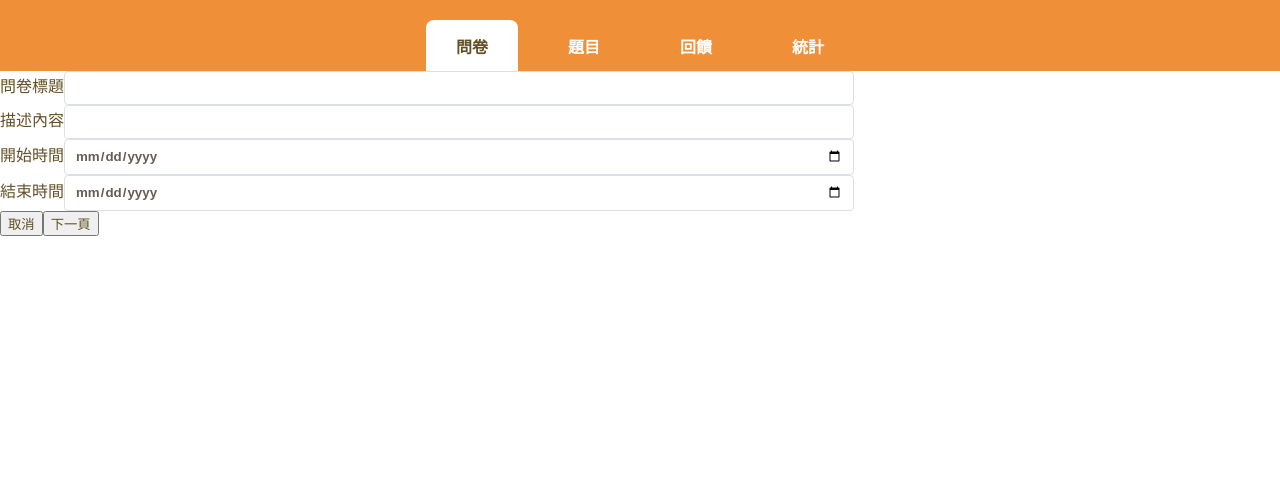
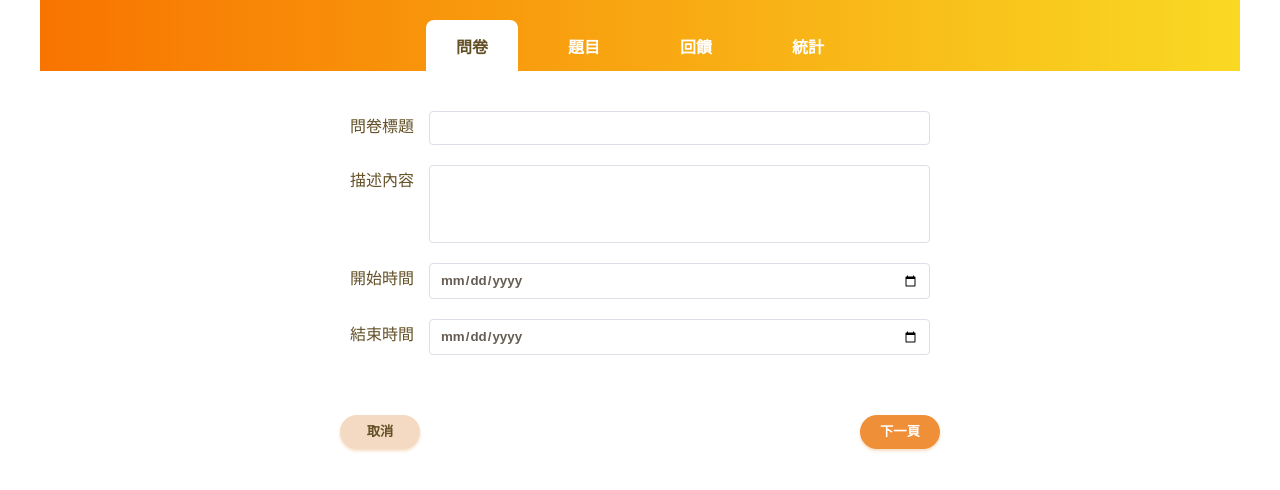
Before and after one commit to emily-ytliu/question_frontend, a Vue app: page /backAdmin/question in a window 1280 px wide. Both pictures are taken after a click on the item "問卷". Shown: the top 490 px of the page. Built offline with nearby package versions, Linux system fonts and the light colour scheme; what vxe-table would draw is missing.

Commit message:
問卷頁簽完成、題目top完成

```diff
--- a/index.html
+++ b/index.html
@@ -4,7 +4,7 @@
     <meta charset="UTF-8">
     <link rel="icon" href="/favicon.ico">
     <meta name="viewport" content="width=device-width, initial-scale=1.0">
-    <title>Vite App</title>
+    <title>動態問卷</title>
   </head>
   <body>
     <div id="app"></div>
--- a/src/App.vue
+++ b/src/App.vue
@@ -4,9 +4,14 @@ import { RouterLink, RouterView } from 'vue-router'
 
 <template>
   <!-- 通過"完整路徑"作為key值，確保路由發生變化時，RouterView會重新創建和渲染 -->
-  <RouterView :key="$route.fullPath" />
+  <body>
+    <RouterView :key="$route.fullPath" />
+  </body>
 </template>
 
 <style lang="scss">
-
+body {
+  width: 1200px;
+  margin: 0 auto;
+}
 </style>
--- a/src/assets/main.css
+++ b/src/assets/main.css
@@ -1,8 +1,10 @@
 :root {
     --grey-light: #dcdfe6;
     --grey-dark: #9d9ea1;
+    --grey-darker: #7e7f80;
     --orange-dark: #ef9038;
     --orange-light: #f4dac2;
+    --button-hover: #f8b617;
     --font-light: #fff;
     --font-dark: #635027;
     --bg-light: #fff;
@@ -14,11 +16,12 @@
 }
 
 a {
-text-decoration: none;
+    text-decoration: none;
 }
 
 
-input {
+input,
+textarea {
     width: 60%;
     padding: 0 10px;
     line-height: 2rem;
--- a/src/components/AdminContent.vue
+++ b/src/components/AdminContent.vue
@@ -1,6 +1,8 @@
 <script>
+import SmallBtn from './SmallBtn.vue';
 export default {
     components: {
+        SmallBtn
     },
     data() {
         return {
@@ -21,27 +23,65 @@ export default {
 
 <template>
     <div class="admin-content-wrap">
+        <div class="item-box">
             <div class="item">
-            <label for="qTitle">問卷標題</label>
-            <input type="text" v-model="qTitleInput">
+                <label for="qTitleInput">問卷標題</label>
+                <input type="text" id="qTitleInput"
+                v-model="qTitleInput">
             </div>
             <div class="item">
-            <label for="qTitle">描述內容</label>
-            <input type="text" v-model="qContentInput">
+                <label for="qContentInput">描述內容</label>
+                <textarea rows="3" class="content-input" id="qContentInput" v-model="qContentInput"></textarea>
             </div>
             <div class="item">
-            <label for="qStartDate">開始時間</label>
-            <input type="date" v-model="qStartInput">
+                <label for="qStartInput">開始時間</label>
+                <input type="date" id="qStartInput" v-model="qStartInput">
             </div>
             <div class="item">
-            <label for="qEndDate">結束時間</label>
-            <input type="date" v-model="qEndInput">
+                <label for="qEndInput">結束時間</label>
+                <input type="date" id="qEndInput"
+                v-model="qEndInput">
             </div>
-        <button>取消</button>
-        <button>下一頁</button>
+        </div>
+        <div class="btn-box">
+            <SmallBtn type="button" :btnText="'取消'" />
+            <SmallBtn type="button" :bgc="'var(--orange-dark)'" :color="'var(--font-light)'" :btnText="'下一頁'" />
+        </div>
     </div>
 </template>
 
 <style lang="scss" scoped>
+.admin-content-wrap {
+    width: 600px;
+    margin: 0 auto;
+    .item-box {
+        margin: 40px 0;
+        padding: 0 10px;
+        .item {
+            display: flex;
+            // justify-content: center;
+            padding-bottom: 20px;
 
+            label {
+                padding-right: 15px;
+                line-height: 2rem;
+            }
+
+            input,
+            textarea {
+                width: 479px;
+            }
+
+            .content-input {
+                padding: 7px 10px;
+                line-height: 1.3rem;
+                resize: none;
+            }
+        }
+    }
+    .btn-box {
+        display: flex;
+        justify-content: space-between;
+    }
+}
 </style>
--- a/src/components/AdminQuestion.vue
+++ b/src/components/AdminQuestion.vue
@@ -1,12 +1,16 @@
 <script>
-import SelectDropdown from './SelectDropdown.vue';
+import AdminQuestionTop from './AdminQuestionTop.vue';
+import AdminQuestionTable from './AdminQuestionTable.vue'
+import SmallBtn from './SmallBtn.vue';
 export default {
     components: {
-        SelectDropdown
+        AdminQuestionTop,
+        AdminQuestionTable,
+        SmallBtn
     },
     data() {
         return {
-            qInput: "",
+
         }
     },
     methods: {
@@ -20,37 +24,22 @@ export default {
 
 <template>
     <div class="admin-question-wrap">
-        <div class="question-box">
-            <div class="item">
-                <label for="qTitle">問題</label>
-                <input type="text" v-model="qInput">
-            </div>
-            <div class="item">
-                <SelectDropdown />
-            </div>
-            <div class="item">
-
-            </div>
-
-
+        <AdminQuestionTop />
+        <AdminQuestionTable />
+        <div class="btn-box">
+            <SmallBtn type="button" :btnText="'取消'" />
+            <SmallBtn type="button" :bgc="'var(--orange-dark)'" :color="'var(--font-light)'" :btnText="'確認'" />
         </div>
-
     </div>
 </template>
 
 <style lang="scss" scoped>
 .admin-question-wrap {
-    .question-box {
-        .item {
-            display: flex;
-            width: 480px;
-            margin: 20px auto;
-
-            label {
-                padding: 0 15px;
-                line-height: 2rem;
-            }
-        }
+    .btn-box {
+        display: flex;
+        justify-content: space-between;
+        width: 600px;
+        margin: 0 auto;
     }
 }
 </style>
--- /dev/null
+++ b/src/components/AdminQuestionTable.vue
@@ -0,0 +1,30 @@
+<script>
+export default {
+    components: {
+    },
+    data() {
+        return {
+
+        }
+    },
+    methods: {
+
+    },
+    mounted() {
+
+    }
+}
+</script>
+
+<template>
+    <div class="admin-question-table-wrap">
+        <AdminQuestionTop />
+
+    </div>
+</template>
+
+<style lang="scss" scoped>
+.admin-question-table-wrap {
+
+}
+</style>
--- /dev/null
+++ b/src/components/AdminQuestionTop.vue
@@ -0,0 +1,159 @@
+<script>
+import SelectDropdown from './SelectDropdown.vue';
+export default {
+    components: {
+        SelectDropdown
+    },
+    data() {
+        return {
+            qInput: "",
+            notNull: "",
+            selector: "",
+        }
+    },
+    methods: {
+
+    },
+    mounted() {
+
+    }
+}
+</script>
+
+<template>
+    <div class="admin-question-top-wrap">
+        <div class="question-box">
+            <div class="group group-box-1">
+                <div class="item q-box">
+                    <label for="qTitle">問題</label>
+                    <input type="text" id="qTitle"
+                    v-model="qInput">
+                </div>
+                <div class="item not-null-box">
+                    <input type="checkbox" id="notNull" v-model="notNull">
+                    <label for="notNull">必填</label>
+                </div>
+            </div>
+            <div class="group group-box-2">
+                <div class="item">
+                    <SelectDropdown />
+                </div>
+                <div class="item selector-box">
+                    <label for="selector">選項</label>
+                    <input type="text" id="selector"
+                    v-model="selector">
+                </div>
+                <div class="item">
+                    <p>( 多個選項用 ; 分隔 )</p>
+                </div>
+            </div>
+            <button type="button">新增問題</button>
+        </div>
+
+    </div>
+</template>
+
+<style lang="scss" scoped>
+.admin-question-top-wrap {
+    width: 50%;
+    margin: 40px auto;
+    .question-box {
+        .group {
+            display: flex;
+            margin: 0 auto;
+            padding: 0 10px 20px;
+
+            .item {
+                display: flex;
+
+                label {
+                    padding-right: 15px;
+                    line-height: 2rem;
+                }
+            }
+        }
+        .group-box-1 {
+            .q-box {
+                width: 88%;
+
+                input {
+                    width: 86%;
+                }
+            }
+            .not-null-box {
+                label {
+                    padding: 0 5px;
+                    font-size: .9rem;
+                }
+
+                input[type="checkbox"] {
+                /* 移除預設 input styles */
+                appearance: none;
+                width: 1rem;
+                height: 1rem;
+                margin-top: 8px;
+                display: grid;
+                place-content: center;
+                }
+
+                input[type="checkbox"]::before {
+                content: "";
+                width: .6rem;
+                height: .6rem;
+                clip-path: polygon(14% 44%, 0 65%, 50% 100%, 100% 16%, 80% 0%, 43% 62%);
+                transform: scale(0);
+                transform-origin: bottom left;
+                transition: 120ms transform ease-in-out;
+                box-shadow: inset 1em 1em var(--orange-dark);
+                /* Windows High Contrast Mode */
+                background-color: CanvasText;
+                }
+
+                input[type="checkbox"]:checked::before {
+                transform: scale(1);
+                }
+            }
+        }
+        .group-box-2 {
+            .selector-box {
+                width: 334px;
+                margin: 0 10px 0 30px;
+
+                input {
+                    width: 265px;
+                }
+            }
+
+            p {
+                height: fit-content;
+                margin: auto 0;
+                font-size: .8rem;
+                color: var(--grey-darker);
+            }
+        }
+        button {
+            width: 100%;
+            margin: 20px 0 10px;
+            line-height: 2rem;
+            border: none;
+            border-radius: 50px;
+            background-color: var(--orange-dark);
+            box-shadow: 0px 2px 3px 0px rgba(240, 188, 136, 0.5);
+            color: var(--font-light);
+            font-weight: bold;
+            cursor: pointer;
+            transition: .4s;
+
+            &:hover {
+                background-color: var(--button-hover);
+                color: var(--font-dark);
+                box-shadow: 0px 15px 20px var(--orange-light);
+                transform: translateY(-3px);
+            }
+            &:active {
+            scale: .98;
+        }
+        }
+    }
+}
+</style>
--- a/src/components/SelectDropdown.vue
+++ b/src/components/SelectDropdown.vue
@@ -33,9 +33,12 @@ export default {
 <style lang="scss" scoped>
 .select-drop {
     width: 90px;
+    position: relative;
+
     &:hover{
         .dropdown {
             display: block;
+            position: absolute;
         }
     }
     .drop-option {
@@ -67,6 +70,7 @@ export default {
         background-color: #f9f9f9;
         box-shadow: 0px 2px 3px 0px #ccc;
         border-radius: 4px;
+
         li {
             padding: 0 10px;
             line-height: 2rem;
--- /dev/null
+++ b/src/components/SmallBtn.vue
@@ -0,0 +1,49 @@
+<script>
+export default {
+    components: {
+    },
+    props: ["btnText", "bgc", "color"],
+    data() {
+        return {
+            defaultBgc: "var(--orange-light)"
+        }
+    },
+    methods: {
+    },
+    computed: {
+        computedBgc() {
+            return this.bgc || this.defaultBgc;
+        }
+    },
+    mounted() {
+    }
+}
+</script>
+
+<template>
+    <div class="small-btn-wrap">
+        <button :style="{ 'background-color': computedBgc, 'color': color }">{{ btnText }}</button>
+    </div>
+</template>
+
+<style lang="scss" scoped>
+.small-btn-wrap {
+    button {
+        width: 80px;
+        border: none;
+        border-radius: 50px;
+        line-height: 2rem;
+        box-shadow: 0px 2px 3px 0px rgba(240, 188, 136, 0.5);
+        font-weight: bold;
+        cursor: pointer;
+        transition: .3s;
+
+        &:hover {
+            transform: translateY(-3px);
+        }
+        &:active {
+            scale: .95;
+        }
+    }
+}
+</style>
--- a/src/views/BackAdmin.vue
+++ b/src/views/BackAdmin.vue
@@ -29,25 +29,21 @@ export default {
     <div class="back-admin-wrap">
         <nav>
             <ul class="nav-box">
-                <li class="nav-item" :class="{'content': currentRoute === '/backAdmin/content'}">
-                    <RouterLink to="/backAdmin/content">
-                        問卷
-                    </RouterLink>
+                <li class="nav-item"
+                    :class="{'content': currentRoute === '/backAdmin/content'}">
+                    <RouterLink to="/backAdmin/content">問卷</RouterLink>
                 </li>
-                <li class="nav-item" :class="{'question': currentRoute === '/backAdmin/question'}">
-                    <RouterLink to="/backAdmin/question">
-                        題目
-                    </RouterLink>
+                <li class="nav-item"
+                    :class="{'question': currentRoute === '/backAdmin/question'}">
+                    <RouterLink to="/backAdmin/question">題目</RouterLink>
                 </li>
-                <li class="nav-item" :class="{'feedback': currentRoute === '/backAdmin/feedback'}">
-                    <RouterLink to="/backAdmin/feedback">
-                        回饋
-                    </RouterLink>
+                <li class="nav-item"
+                    :class="{'feedback': currentRoute === '/backAdmin/feedback'}">
+                    <RouterLink to="/backAdmin/feedback">回饋</RouterLink>
                 </li>
-                <li class="nav-item" :class="{'result': currentRoute === '/backAdmin/result'}">
-                    <RouterLink to="/backAdmin/result">
-                        統計
-                    </RouterLink>
+                <li class="nav-item"
+                    :class="{'result': currentRoute === '/backAdmin/result'}">
+                    <RouterLink to="/backAdmin/result">統計</RouterLink>
                 </li>
             </ul>
         </nav>
@@ -62,7 +58,8 @@ export default {
                 display: flex;
                 justify-content: center;
                 padding-top: 20px;
-                background-color: var(--orange-dark);
+                background-image: linear-gradient(to right, #f87400 0%, #f9d923 100%);
+                // background-color: var(--orange-dark);
                 .nav-item {
                     margin: 0 10px;
                     border-radius: .5rem .5rem 0 0;
```
Also changed, not shown: src/components/HomeSearchWrap.vue (indentation only). Lines whose indentation alone changed are shown as unchanged.
